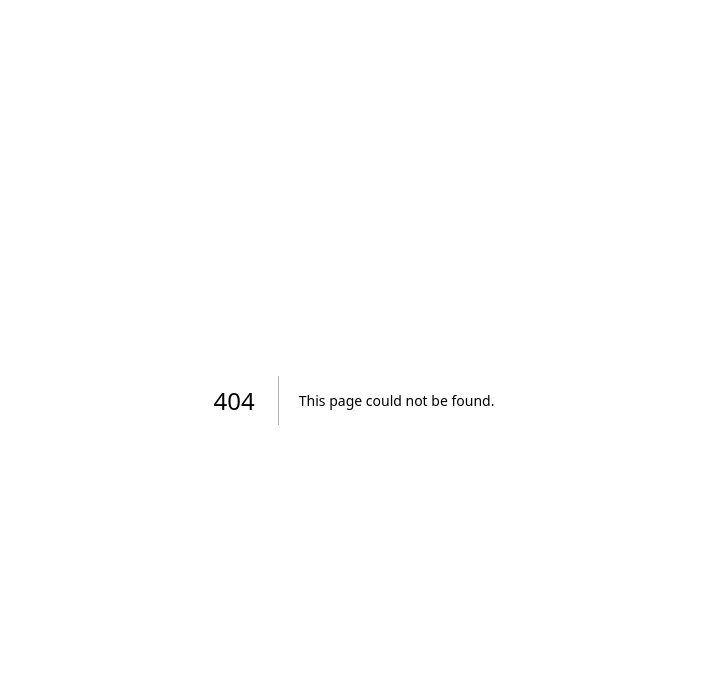
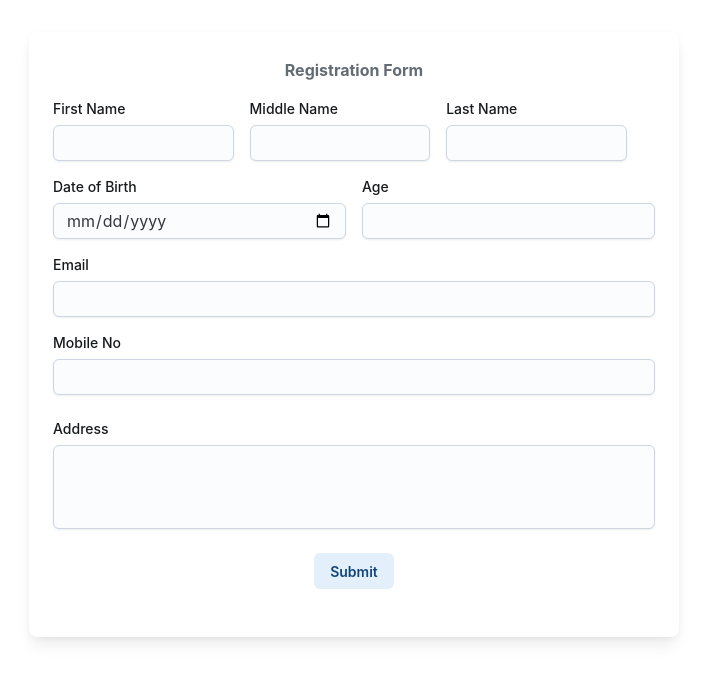
Before and after one commit to shubhujais15/Hospital-Workflow-Management, a Next.js app in the folder client/: page /signup in a window 1280 px wide. Before the commit this address had no page. Shown: the top 682 px of the page, without its empty margins (286-993 px from the left). Built offline with nearby package versions, Linux system fonts and the light colour scheme.

Commit message:
created signup page with form validation

```diff
--- /dev/null
+++ b/client/src/app/signup/page.tsx
@@ -0,0 +1,218 @@
+"use client"
+import React from "react";
+import { useForm } from "react-hook-form";
+import { useEffect } from "react";
+import {
+  Box,
+  Input,
+  Textarea,
+  FormControl,
+  FormLabel,
+  Typography,
+  Snackbar,
+  Alert,
+  CardOverflow,
+} from "@mui/joy";
+import Button from '@mui/joy/Button';
+
+const signup = () => {
+  const {
+    register,
+    handleSubmit,
+    watch,
+    setValue,
+    formState: { errors },
+    reset,
+  } = useForm();
+  const [submitMessage, setSubmitMessage] = React.useState("");
+  const [openSnackbar, setOpenSnackbar] = React.useState(false);
+
+  const onSubmit = (data) => {
+    console.log(data);
+    setSubmitMessage("Form submitted successfully!");
+    setOpenSnackbar(true);
+    reset();
+  };
+  const dob = watch('dob');
+  React.useEffect(() => {
+    if (dob) {
+      const today = new Date();
+      const birthDate = new Date(dob);
+      let age = today.getFullYear() - birthDate.getFullYear();
+      const monthDifference = today.getMonth() - birthDate.getMonth();
+      if (monthDifference < 0 || (monthDifference === 0 && today.getDate() < birthDate.getDate())) {
+        age--;
+      }
+      setValue('age', age);
+    }
+  }, [dob, setValue]);
+
+  const handleCloseSnackbar = () => {
+    setOpenSnackbar(false);
+  };
+
+  return (
+    <Box
+      component="form"
+      onSubmit={handleSubmit(onSubmit)}
+      sx={{
+        maxWidth: "650px",
+        mx: "auto",
+        my: 4,
+        p: 3,
+        borderRadius: "md",
+        boxShadow: "lg",
+        bgcolor: "background.body",
+      }}
+      noValidate
+    >
+      <Typography
+        variant="h4"
+        component="h2"
+        sx={{ mb: 2, textAlign: "center" }}
+      >
+        Registration Form
+      </Typography>
+      <Box sx={{ display: "flex", flexDirection: { xs: 'column', sm: 'row' }, gap: 2, mb: 2 }}>
+        <FormControl error={!!errors.firstName} sx={{ width: { xs: '100%', sm: '30%' } }} margin="normal">
+          <FormLabel>First Name</FormLabel>
+          <Input
+            {...register("firstName", { required: "First name is required" })}
+          />
+          {errors.firstName && (
+            <Typography variant="body2" color="danger">
+              {errors.firstName.message}
+            </Typography>
+          )}
+        </FormControl>
+
+        <FormControl error={!!errors.MiddleName} sx={{ width: { xs: '100%', sm: '30%' } }} margin="normal">
+          <FormLabel>Middle Name</FormLabel>
+          <Input
+            {...register("MiddleName")}
+          />
+          {errors.MiddleName && (
+            <Typography variant="body2" color="danger">
+              {errors.MiddleName.message}
+            </Typography>
+          )}
+        </FormControl>
+
+        <FormControl error={!!errors.lastName} sx={{ width: { xs: '100%', sm: '30%' } }} margin="normal">
+          <FormLabel>Last Name</FormLabel>
+          <Input
+            {...register("lastName", { required: "Last name is required" })}
+          />
+          {errors.lastName && (
+            <Typography variant="body2" color="danger">
+              {errors.lastName.message}
+            </Typography>
+          )}
+        </FormControl>
+      </Box>
+
+
+      <Box sx={{ display: "flex",flexDirection: { xs: 'column', sm: 'row' } ,gap: 2 ,mb:2}}>
+
+         <FormControl fullWidth error={!!errors.dob} margin="normal" sx={{flexBasis: '50%'}}>
+          <FormLabel>Date of Birth</FormLabel>
+          <Input
+            type="date"
+            {...register('dob', { required: "Date of birth is required" })}
+          />
+          {errors.dob && (
+            <Typography variant="body2" color="danger">
+              {errors.dob.message}
+            </Typography>
+          )}
+        </FormControl>
+      <FormControl fullWidth error={!!errors.age} margin="normal"sx={{flexBasis: '50%'}} >
+          <FormLabel>Age</FormLabel>
+          <Input
+          fullWidth
+            type="number"
+            {...register("age", {
+              required: "Age is required",
+              min: { value: 1, message: "Age must be at least 1" },
+            })}
+          />
+          {errors.age && (
+            <Typography variant="body2" color="danger">
+              {errors.age.message}
+            </Typography>
+          )}
+        </FormControl>
+
+
+      </Box>
+
+      <FormControl fullWidth error={!!errors.email} margin="normal" sx={{mb:2}}>
+        <FormLabel>Email</FormLabel>
+        <Input
+          type="email"
+          {...register("email", {
+            required: "Email is required",
+            pattern: {
+              value: /^[^@ ]+@[^@ ]+\.[^@ .]{2,}$/,
+              message: "Email is not valid",
+            },
+          })}
+        />
+        {errors.email && (
+          <Typography variant="body2" color="danger">
+            {errors.email.message}
+          </Typography>
+        )}
+      </FormControl>
+
+      <FormControl fullWidth error={!!errors.mobile} margin="normal"sx={{mb:3}}>
+        <FormLabel>Mobile No</FormLabel>
+        <Input
+          type="tel"
+          {...register("mobile", {
+            required: "Mobile number is required",
+            pattern: {
+              value: /^[0-9]{10}$/,
+              message: "Mobile number must be 10 digits",
+            },
+          })}
+        />
+        {errors.mobile && (
+          <Typography variant="body2" color="danger">
+            {errors.mobile.message}
+          </Typography>
+        )}
+      </FormControl>
+
+      <FormControl fullWidth error={!!errors.address} margin="normal" sx={{mb:3}}>
+        <FormLabel>Address</FormLabel>
+        <Textarea
+          {...register("address", { required: "Address is required" })}
+          minRows={3}
+        />
+        {errors.address && (
+          <Typography variant="body2" color="danger">
+            {errors.address.message}
+          </Typography>
+        )}
+      </FormControl>
+      <Box sx={{ display: "flex", justifyContent: "center", mt: 2 ,mb:3}}>
+        <Button type="submit" variant="soft">
+          Submit
+        </Button>
+      </Box>
+
+      <Snackbar
+        open={openSnackbar}
+        autoHideDuration={6000}
+        onClose={handleCloseSnackbar}
+      >
+        <Alert onClose={handleCloseSnackbar} severity="success">
+          {submitMessage}
+        </Alert>
+      </Snackbar>
+    </Box>
+  );
+};
+
+export default signup;
```
